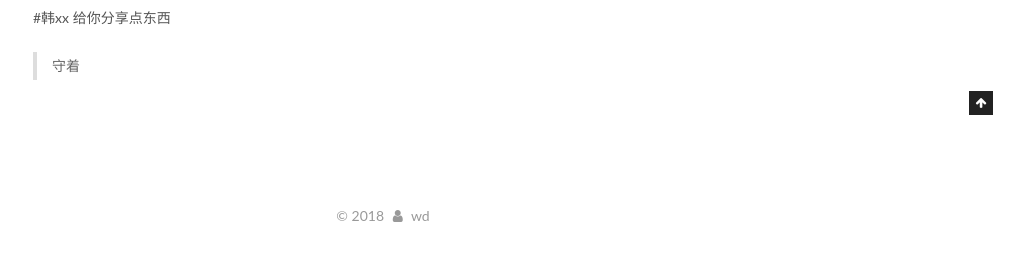
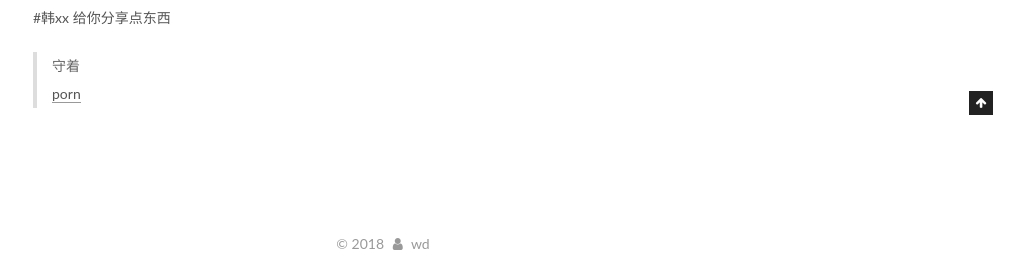
Before and after one commit to rs-v/gv, a PHP site: page /2018/09/22/ss/ in a window 1280 px wide. Shown: the part 785-1063 px from the top of the page, without its empty margins (257-1280 px from the left). Before the commit the page ends 1007 px from the top, so only its background shows below. Run offline with PHP 8.4, Linux system fonts and the light colour scheme.

Commit message:
Site updated: 2018-10-03 11:41:16

```diff
--- a/2018/09/22/ss/index.html
+++ b/2018/09/22/ss/index.html
@@ -79,18 +79,18 @@
 
 
 
-<meta name="description" content="#韩xx 给你分享点东西  守着">
+<meta name="description" content="#韩xx 给你分享点东西  守着   porn">
 <meta property="og:type" content="article">
 <meta property="og:title" content="ss">
 <meta property="og:url" content="http://yoursite.com/2018/09/22/ss/index.html">
 <meta property="og:site_name" content="GV">
-<meta property="og:description" content="#韩xx 给你分享点东西  守着">
+<meta property="og:description" content="#韩xx 给你分享点东西  守着   porn">
 <meta property="og:locale" content="zh-Hans">
 <meta property="og:image" content="https://i.loli.net/2018/09/22/5ba61675dffdd.jpg">
-<meta property="og:updated_time" content="2018-09-22T10:16:04.053Z">
+<meta property="og:updated_time" content="2018-10-03T03:41:03.580Z">
 <meta name="twitter:card" content="summary">
 <meta name="twitter:title" content="ss">
-<meta name="twitter:description" content="#韩xx 给你分享点东西  守着">
+<meta name="twitter:description" content="#韩xx 给你分享点东西  守着   porn">
 <meta name="twitter:image" content="https://i.loli.net/2018/09/22/5ba61675dffdd.jpg">
 
 
@@ -304,7 +304,7 @@
         <p>  <img src="https://i.loli.net/2018/09/22/5ba61675dffdd.jpg" alt="thumb.jpg"></p>
 <p>   #韩xx 给你分享点东西</p>
 <blockquote>
-<p>守着</p>
+<p>守着<br>   <a href="pornhub.com">porn</a></p>
 </blockquote>
 
 
--- a/css/main.css
+++ b/css/main.css
@@ -1822,7 +1822,7 @@ pre .javascript .function {
   width: 4px;
   height: 4px;
   border-radius: 50%;
-  background: #b3cdf0;
+  background: #ff29ff;
 }
 .links-of-blogroll {
   font-size: 13px;
--- a/index.html
+++ b/index.html
@@ -303,7 +303,7 @@
             <p>  <img src="https://i.loli.net/2018/09/22/5ba61675dffdd.jpg" alt="thumb.jpg"></p>
 <p>   #韩xx 给你分享点东西</p>
 <blockquote>
-<p>守着</p>
+<p>守着<br>   <a href="pornhub.com">porn</a></p>
 </blockquote>
 
 
```
